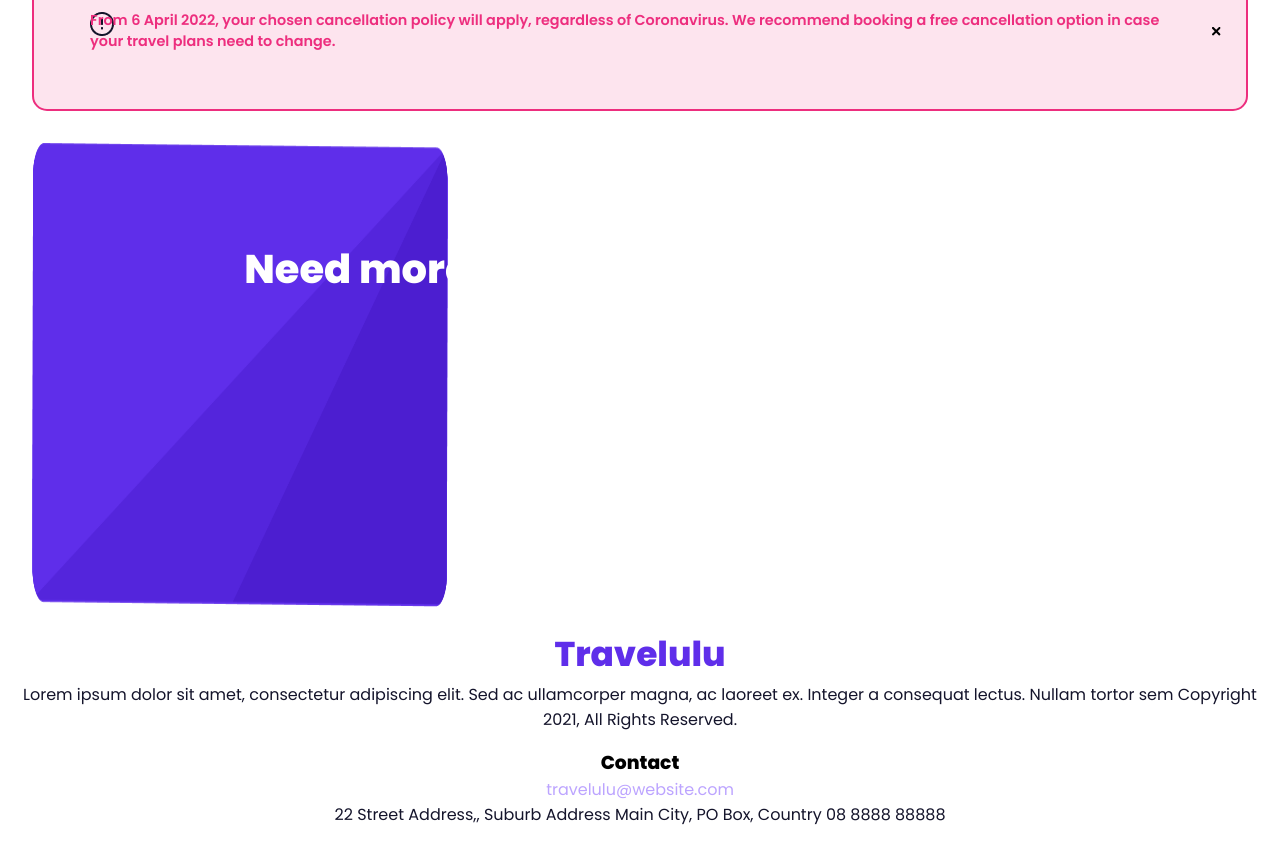
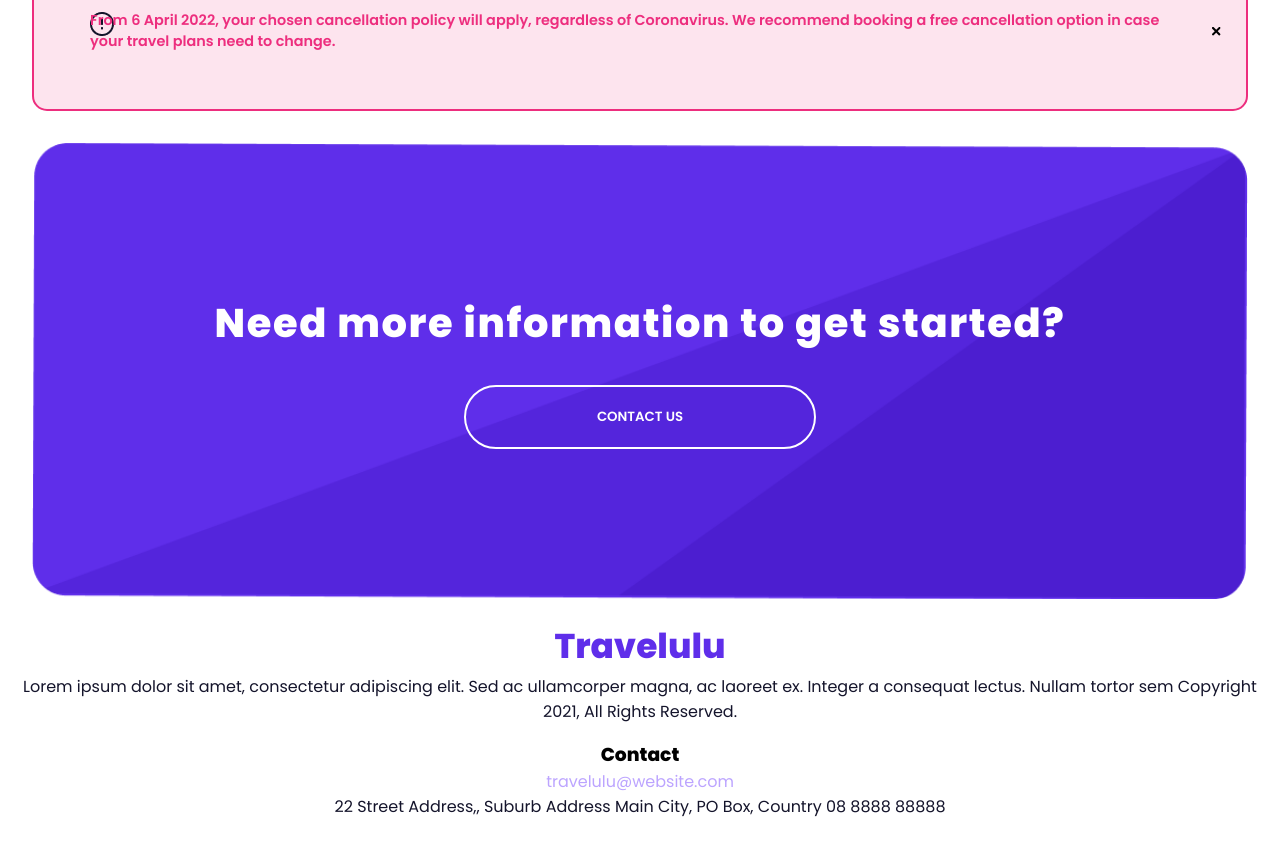
Before and after one commit to Jmonmany/202210-W3-javi-monmany, a website: page index.html in a window 1280 px wide. Shown: the part 3333-4196 px from the top of the page. Drawn offline with Linux system fonts and the light colour scheme.

Commit message:
Fixed redimension info section

```diff
--- a/scss/styles.scss
+++ b/scss/styles.scss
@@ -127,10 +127,8 @@ body {
     }
 }
 
-.properties__container{
-
-    border: 1px solid transparent
-
+.properties__container {
+    border: 1px solid transparent;
 }
 
 .house-item {
@@ -179,13 +177,12 @@ body {
         height: 1.2rem;
         border-radius: 50%;
     }
-     &__star--bigger {
+    &__star--bigger {
         margin-right: 0.3rem;
         width: 1.4rem;
         height: 1.4rem;
         border-radius: 50%;
     }
-
 
     &__title {
         font-size: 1.2rem;
@@ -282,27 +279,31 @@ body {
 .info {
     background-image: url(/Img/Contact\ Box.png);
     background-repeat: no-repeat;
-    height: 29rem;
-    background-size: 26rem 29rem;
+    background-size: cover;
+    border-radius: 2rem;
+    height: 28.5rem;
     margin-inline: 2rem;
     display: flex;
     flex-direction: column;
     justify-content: center;
     align-items: center;
     &__question {
-        height: 13rem;
-        margin-inline: 2rem;
+        text-align: center;
+        padding-inline: 2.5rem;
         color: variables.$color-white;
         font-weight: 700;
         font-size: 2.5rem;
+        letter-spacing: 0.1rem;
+        margin-block-end: 2rem;
     }
     &__button {
         background-color: transparent;
         color: variables.$color-white;
         height: 4rem;
         width: 22rem;
-        border-radius: 40px;
+        border-radius: 2rem;
         border: solid 2px variables.$color-white;
+        font-weight: 600;
     }
 }
 
```
Also changed, not shown: css/styles.css, 1 other file.
